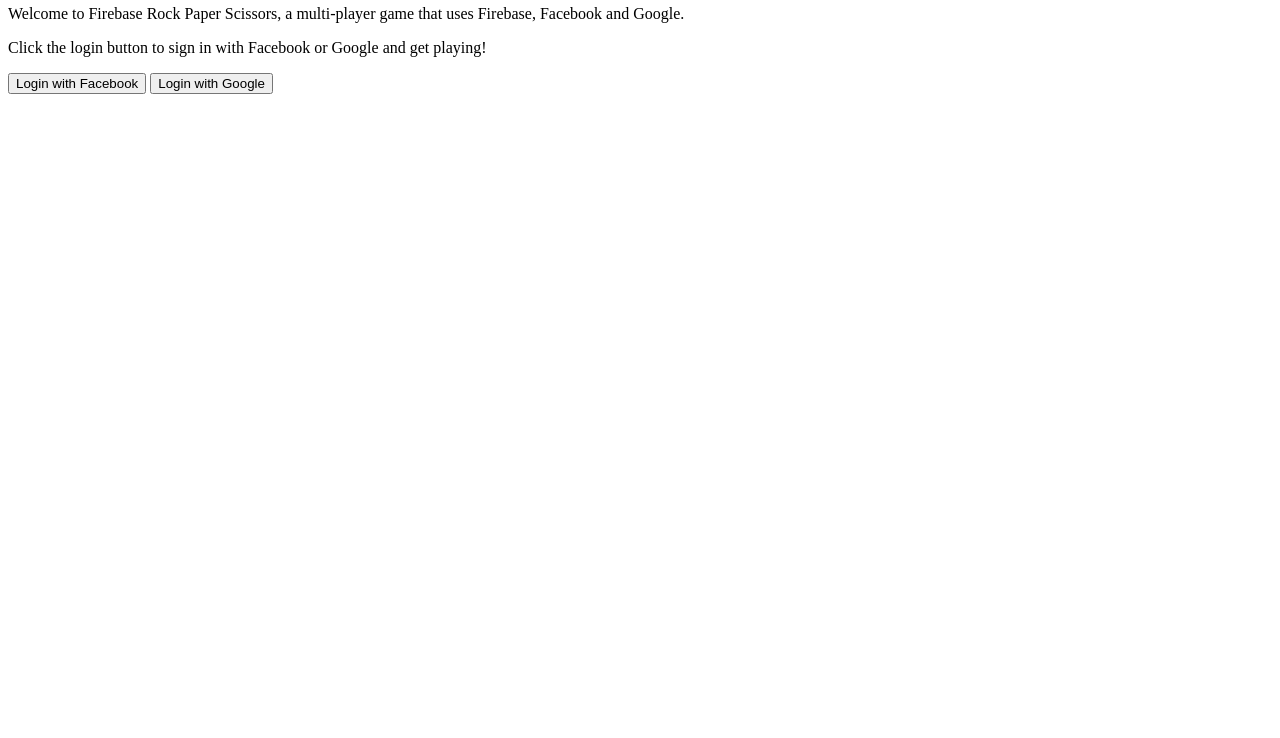
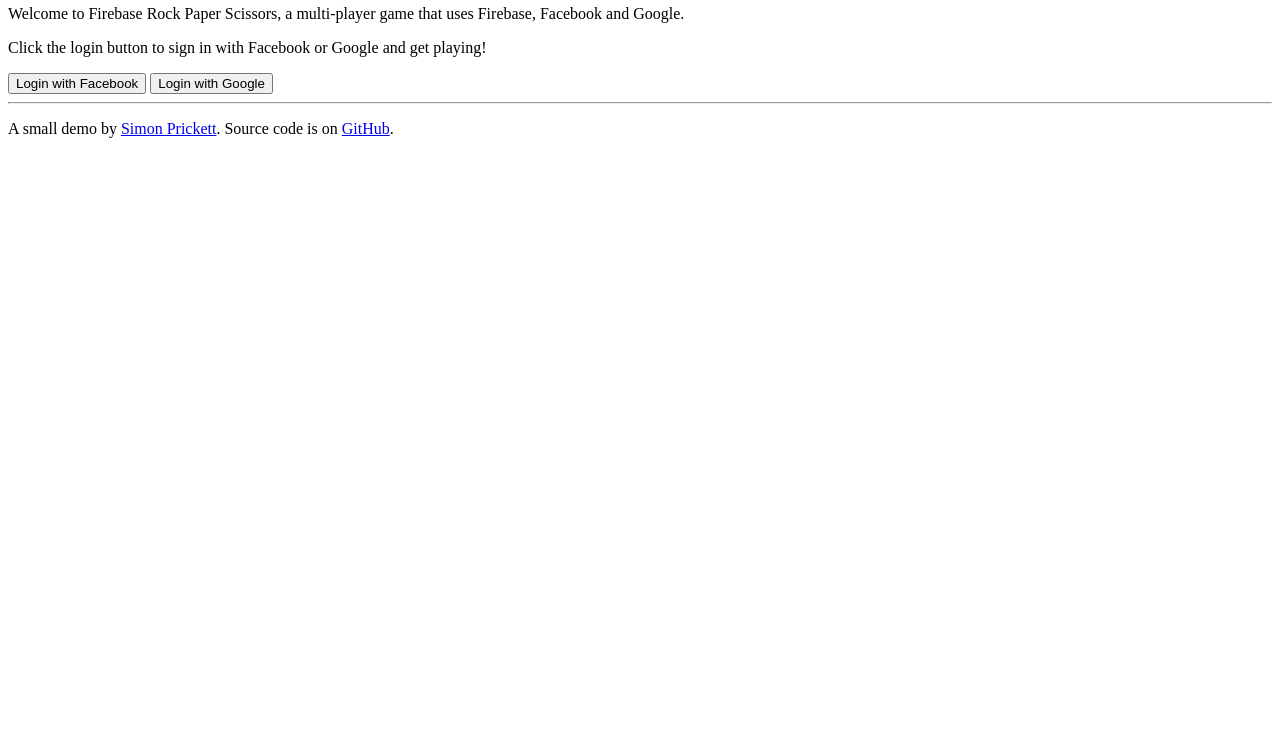
Before and after one commit to simonprickett/firebase-rps, a plain HTML site: page public/index.html in a window 1280 px wide. Shown: the part 62-800 px from the top of the page. Drawn offline with nearby package versions, Linux system fonts and the light colour scheme; some packages are replaced by stand-ins of ours.

Commit message:
Adds link to my site and GitHub source for this project.

```diff
--- a/public/index.html
+++ b/public/index.html
@@ -52,5 +52,9 @@
       <div id="highScoreTable" class="highScoreTable">
       </div>
     </div>
+    <div id="footer">
+      <hr>
+      <p>A small demo by <a href="http://crudworks.org" target="_blank">Simon Prickett</a>.  Source code is on <a href="https://github.com/simonprickett/firebase-rps" target="_blank">GitHub</a>.</p>
+    </div>
   </body>
 </html>
```
